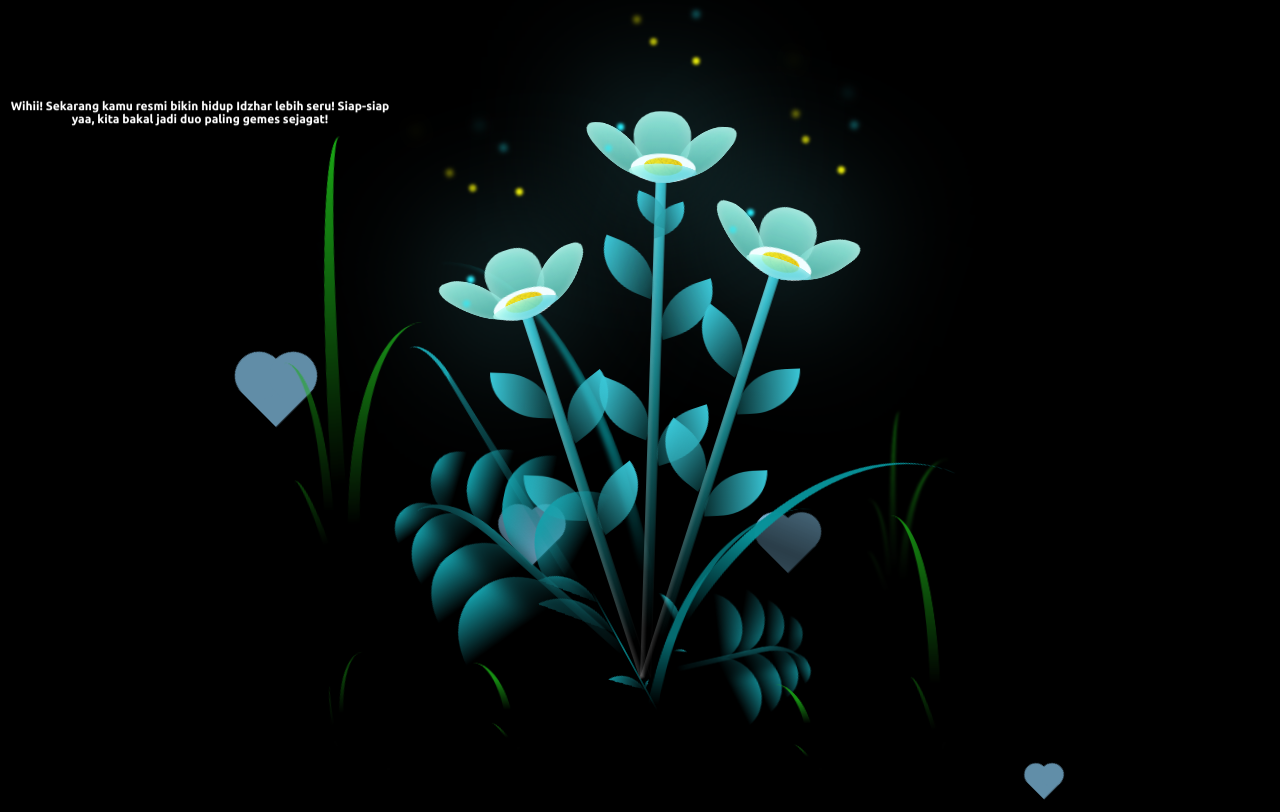
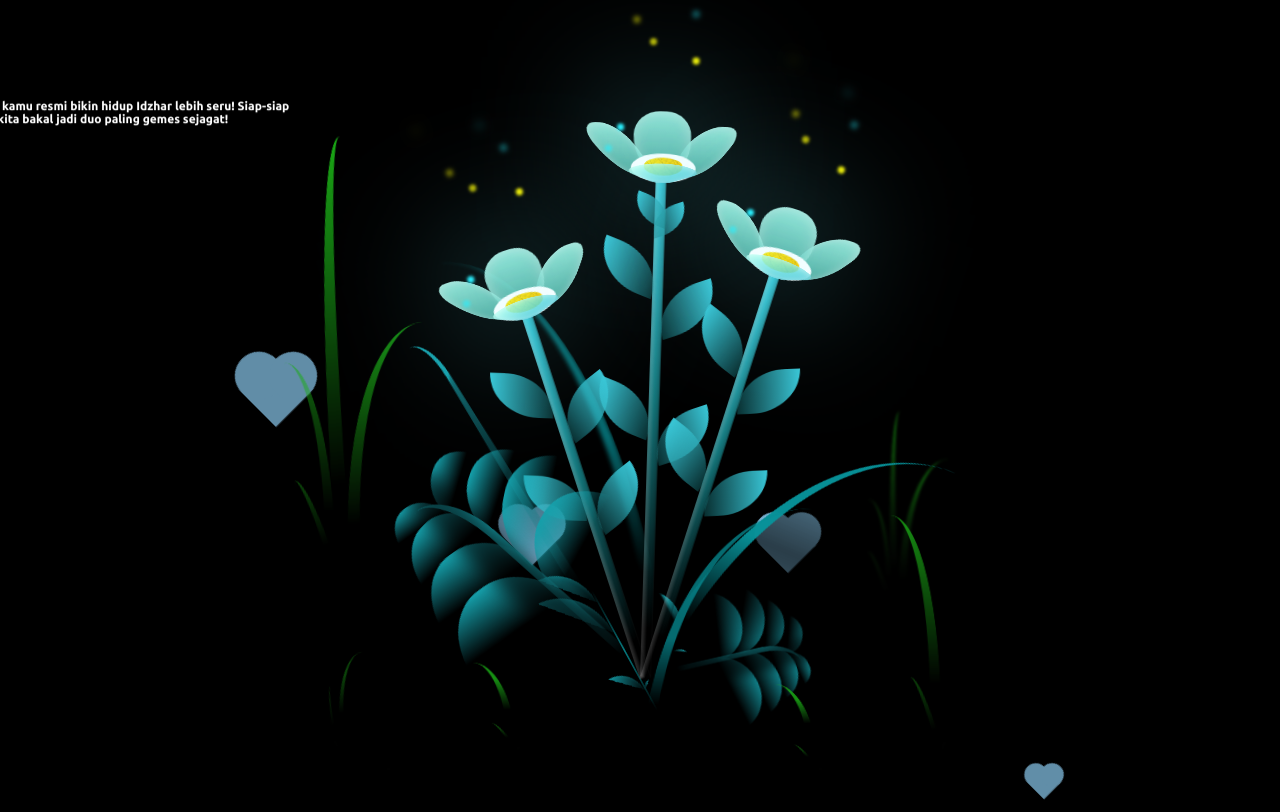
Before and after one commit to Arapemula/flowers, a website: page index.html in a window 1280 px wide. Drawn offline with Linux system fonts and the light colour scheme.

Commit message:
Deskripsi perubahan

```diff
--- a/index.html
+++ b/index.html
@@ -137,7 +137,7 @@
 </head>
 
 <body class="not-loaded">
-  <div style="font-weight: bold; color: white; position: absolute; top: 100px; font-family: 'Ubuntu'; left: 0px; transform: translateX(-50%); font-size: 12px; text-align: center; animation: fadeInSlideUp 1s ease-out, bounceInfinite 2s ease-in-out 1s infinite;width: 400px; ">
+  <div style="font-weight: bold; color: white; position: absolute; top: 100px; font-family: 'Ubuntu'; left:-100px; transform: translateX(-50%); font-size: 12px; text-align: center; animation: fadeInSlideUp 1s ease-out, bounceInfinite 2s ease-in-out 1s infinite;width: 400px; ">
     Wihii! Sekarang kamu resmi bikin hidup Idzhar lebih seru! Siap-siap yaa, kita bakal jadi duo paling gemes sejagat!
 </div>
 <div class="bubble-container" style="position: absolute;">
```
